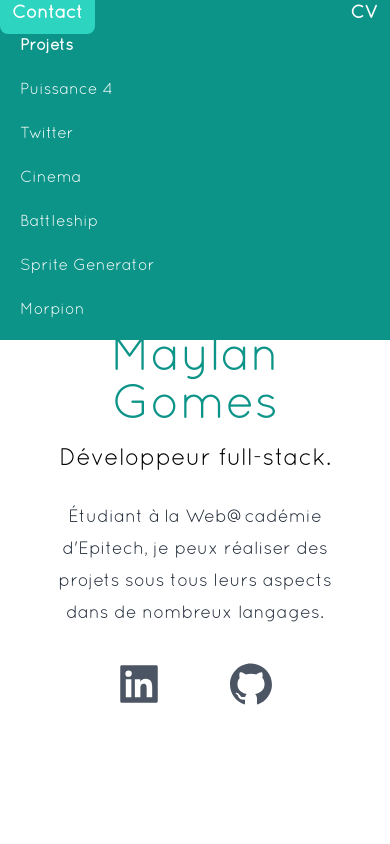
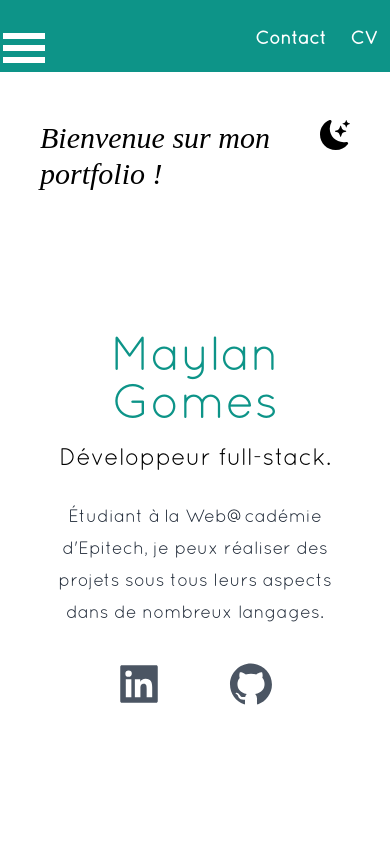
Before and after one commit to maylangomes/portfolio, a Next.js app: page / in a window 390 px wide. Shown: the top 844 px of the page. Built offline with nearby package versions, Linux system fonts and the light colour scheme; a web font is replaced by a local one.

Commit message:
navbar responsive mobile avec contact et cv qui se replacent correction et menu hamburger bonne dimension

```diff
--- a/src/app/page.js
+++ b/src/app/page.js
@@ -26,17 +26,17 @@ import {
   AiFillLinkedin
 } from "react-icons/ai";
 import { BsFillMoonStarsFill } from "react-icons/bs";
+import { GiHamburgerMenu } from "react-icons/gi";
 //import Image from "next/image";
 // import puissance4 from "../public/puissance4.png";
 import React, { useRef } from 'react';
 import emailjs from '@emailjs/browser';
-import { saveAs } from "file-saver";
-
 
 export default function Home() {
 
   const [darkMode, setDarkMode] = useState(false);
   const [showForm, setShowForm] = useState(true);
+  const [showMenu, setShowMenu] = useState(false);
 
     const form = useRef();
 
@@ -54,7 +54,7 @@ export default function Home() {
           },
           (error) => {
             console.log('FAILED...', error.text);
-            alert("Error : You're message hasn't been send !");
+            alert("Error : You're message hasn't been send ! Try again please");
           },
         );
     };
@@ -75,7 +75,7 @@ export default function Home() {
                 </svg>
               </button>
             </div> */}
-            <a onClick={() => setShowForm(!showForm)} href="#welcome" className="text-white text-lg md:text-xl hover:bg-teal-400 rounded-lg px-3 py-2 font-bold float-left xl:ml-14">Contact</a>
+            <a onClick={() => setShowForm(!showForm)} href="#welcome" className="text-white text-lg md:text-xl hover:bg-teal-400 rounded-lg px-3 py-2 font-bold xl:ml-14 hidden sm:block">Contact</a>
             <div className="hidden sm:block lg:flex items-center mx-auto">
               <a href="#" className="text-white text-sm md:text-base hover:bg-teal-400 rounded-lg px-3 lg:px-3 py-2 font-bold mr-20">Projets</a>
               <div className="mx-auto">
@@ -87,10 +87,15 @@ export default function Home() {
                 <a href="#" className="text-white text-sm md:text-base hover:bg-teal-500 rounded-lg px-1 lg:px-3 py-2">Morpion</a>
               </div>
             </div>
-            <a href="CV_wac.pdf" download className="text-white text-lg md:text-xl hover:bg-teal-400 rounded-lg px-3 py-2 font-bold xl:mr-14">CV</a>
+            <a href="CV_wac.pdf" download className="text-white text-lg md:text-xl hover:bg-teal-400 rounded-lg px-3 py-2 font-bold xl:mr-14 hidden sm:block">CV</a>
           </div>
+        <a href="CV_wac.pdf" download className="text-white text-lg md:text-xl hover:bg-teal-400 rounded-lg px-3 font-bold xl:mr-14 float-right sm:hidden">CV</a>
+        <a onClick={() => setShowForm(!showForm)} href="#welcome" className="text-white text-lg md:text-xl hover:bg-teal-400 rounded-lg px-3 font-bold float-right xl:ml-14 sm:hidden">Contact</a>
         </div>
-        <div className="sm:hidden" id="mobile-menu">
+        <div className="sm:hidden">
+          <GiHamburgerMenu onClick={() => setShowMenu(!showMenu)} style={{color: "white", height: "3em", width: "3em"}}/>
+        </div>
+        <div className={showMenu ? "sm:hidden" : "hidden"} id="mobile-menu">
           <div className="px-2 pb-3 space-y-1">
             <a href="#" className="text-white hover:bg-teal-700 block px-3 py-2 rounded-lg font-bold">Projets</a>
             <a href="#Puissance4" className="text-white hover:bg-teal-700 block px-3 py-2 rounded-lg">Puissance 4</a>
@@ -104,21 +109,21 @@ export default function Home() {
       </nav>
       <div className={showForm ? "hidden" : ""}>
         <div className="absolute">
-          <form ref={form} onSubmit={sendEmail} className="bg-teal-600 px-16 absolute mt-44">
-            <h1 className="text-white py-10 font-extrabold text-2xl underline">Contacte-moi ici</h1>
+          <form ref={form} onSubmit={sendEmail} className="bg-teal-600 lg:px-12 xl:px-16 absolute mt-44">
+            <h1 className="text-white underline font-extrabold lg:text-xl xl:text-2xl lg:py-8 xl:py-10">Contacte-moi ici</h1>
             <div className="py-2">
-            <label className="text-white">Name</label>
+            <label className="text-white">Nom </label>
             <input type="text" name="user_name" />
             </div>
             <div className="py-2">
-            <label className="text-white">Email</label>
+            <label className="text-white">Email *</label>
             <input type="email" name="user_email" required />
             </div>
             <div className="py-2">
-            <label className="text-white">Message</label>
-            <textarea name="message" />
+            <label className="text-white">Message *</label>
+            <textarea rows={4} name="message" required/>
             </div>
-            <input className="text-white font-bold my-6 mb-8 px-20 bg-slate-400" type="submit" value="Send" />
+            <input className="text-white font-bold my-6 mb-8 px-16 py-3 bg-slate-400 cursor-pointer" type="submit" value="Envoyer" />
           </form>
         </div>
       </div>
```
